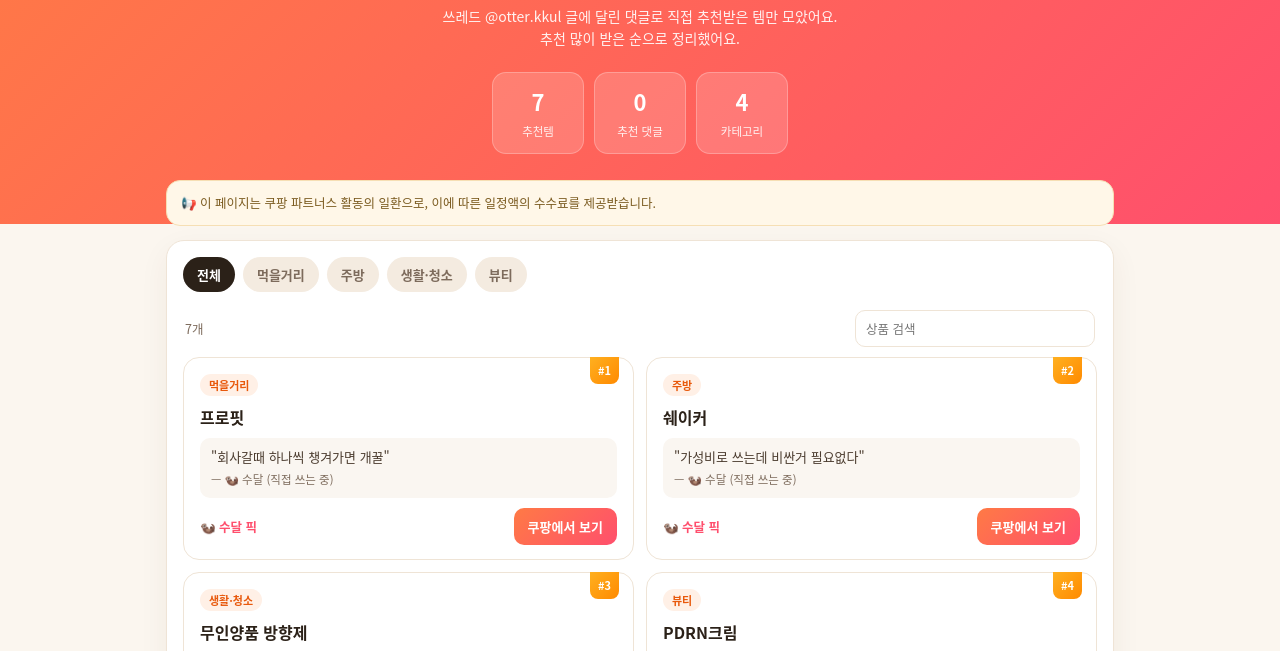
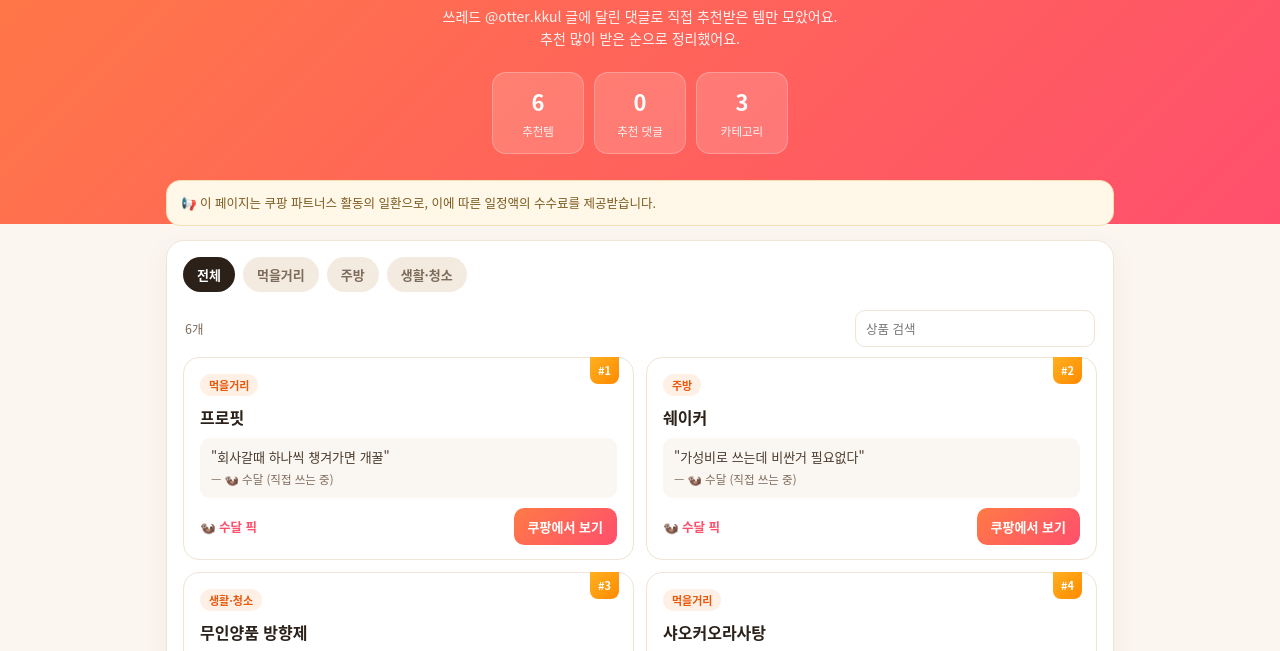
Before and after one commit to mandaaaaaarin/otter.kkul, a plain HTML site: page index.html in a window 1280 px wide. Shown: the part 124-775 px from the top of the page. Drawn offline with Linux system fonts and the light colour scheme.

Commit message:
추천템 페이지 갱신 2026-10-22 13:22

```diff
--- a/index.html
+++ b/index.html
@@ -4,7 +4,7 @@
 <title>수달이 모은 진짜 추천템 · @otter.kkul</title>
 <meta name="description" content="쓰레드 댓글로 직접 추천받은 생활 꿀템 모음 · @otter.kkul">
 <meta property="og:title" content="수달이 모은 진짜 추천템">
-<meta property="og:description" content="쓰레드 댓글로 직접 추천받은 꿀템 7개">
+<meta property="og:description" content="쓰레드 댓글로 직접 추천받은 꿀템 6개">
 <style>
 :root{--bg:#fbf6ef;--card:#fff;--ink:#2b2118;--sub:#7d6b5c;--line:#efe4d6;--o1:#ff7a45;--o2:#ff4f6d;--chip:#f4ebe0;--ok:#16a34a}
 *{box-sizing:border-box;margin:0;padding:0}
@@ -42,7 +42,7 @@
 </style></head><body>
 <section class="hero"><span class="badge">🦦 THREADS 댓글 추천 모음</span>
 <h1>수달이 모은 진짜 추천템</h1><p>쓰레드 @otter.kkul 글에 달린 댓글로 직접 추천받은 템만 모았어요.<br>추천 많이 받은 순으로 정리했어요.</p>
-<div class="stats"><div class="stat"><b>7</b><span>추천템</span></div><div class="stat"><b>0</b><span>추천 댓글</span></div><div class="stat"><b>4</b><span>카테고리</span></div></div></section>
+<div class="stats"><div class="stat"><b>6</b><span>추천템</span></div><div class="stat"><b>0</b><span>추천 댓글</span></div><div class="stat"><b>3</b><span>카테고리</span></div></div></section>
 <main class="wrap">
 <div class="notice">📢 이 페이지는 쿠팡 파트너스 활동의 일환으로, 이에 따른 일정액의 수수료를 제공받습니다.</div>
 <div class="panel">
@@ -54,7 +54,7 @@
 <a href="https://www.threads.com/@otter.kkul" target="_blank" rel="noopener">@otter.kkul 팔로우하고 새 추천템 받아보기</a><br>
 내 댓글이 소개되는 게 싫다면 DM 주세요. 바로 내릴게요.</footer>
 <script>
-const D=[{"n": "프로핏", "c": "먹을거리", "u": "https://link.coupang.com/a/h1t50y6b6a", "k": 0, "q": [{"u": "otter.kkul", "t": "회사갈때 하나씩 챙겨가면 개꿀", "m": true}]}, {"n": "쉐이커", "c": "주방", "u": "https://link.coupang.com/a/h1t0xhATmK", "k": 0, "q": [{"u": "otter.kkul", "t": "가성비로 쓰는데 비싼거 필요없다", "m": true}]}, {"n": "무인양품 방향제", "c": "생활·청소", "u": "https://link.coupang.com/a/h1Okfe3KDc", "k": 0, "q": [{"u": "otter.kkul", "t": "향기 진짜 정신나감, 현관에 두고 사용중, 사시사철 금목서랑 지낼 수 있음, 다른 방향제 안 쓰고 이것만 씀", "m": true}]}, {"n": "PDRN크림", "c": "뷰티", "u": "https://link.coupang.com/a/h1O13vsULY", "k": 0, "q": [{"u": "otter.kkul", "t": "추천해준 사람 복받아라, 쓰고나서 피부 넘 좋아짐", "m": true}]}, {"n": "샤오커오라사탕", "c": "먹을거리", "u": "https://link.coupang.com/a/h1O8fDSVZA", "k": 0, "q": [{"u": "otter.kkul", "t": "원당도 없는데 인간 사료 그 자체, 회사에서 맨날 달고 산다, 따라 산 사람 많음", "m": true}]}, {"n": "정리수납함", "c": "생활·청소", "u": "https://link.coupang.com/a/h1PdT3ZSCq", "k": 0, "q": [{"u": "otter.kkul", "t": "이거 쓰고 화장실 드디어 정리 다 함, 하나만 사서 써도 정리되는 기분", "m": true}]}, {"n": "거꾸로캡", "c": "주방", "u": "https://link.coupang.com/a/h1PpY9FTZA", "k": 0, "q": [{"u": "otter.kkul", "t": "맨날 중심 맞춘다고 난리쳤는데 안 넘어지고 바로 잘 나옴", "m": true}]}],CATS=["먹을거리", "주방", "생활·청소", "뷰티"];let cat="전체";
+const D=[{"n": "프로핏", "c": "먹을거리", "u": "https://link.coupang.com/a/h1t50y6b6a", "k": 0, "q": [{"u": "otter.kkul", "t": "회사갈때 하나씩 챙겨가면 개꿀", "m": true}]}, {"n": "쉐이커", "c": "주방", "u": "https://link.coupang.com/a/h1t0xhATmK", "k": 0, "q": [{"u": "otter.kkul", "t": "가성비로 쓰는데 비싼거 필요없다", "m": true}]}, {"n": "무인양품 방향제", "c": "생활·청소", "u": "https://link.coupang.com/a/h1Okfe3KDc", "k": 0, "q": [{"u": "otter.kkul", "t": "향기 진짜 정신나감, 현관에 두고 사용중, 사시사철 금목서랑 지낼 수 있음, 다른 방향제 안 쓰고 이것만 씀", "m": true}]}, {"n": "샤오커오라사탕", "c": "먹을거리", "u": "https://link.coupang.com/a/h1O8fDSVZA", "k": 0, "q": [{"u": "otter.kkul", "t": "원당도 없는데 인간 사료 그 자체, 회사에서 맨날 달고 산다, 따라 산 사람 많음", "m": true}]}, {"n": "정리수납함", "c": "생활·청소", "u": "https://link.coupang.com/a/h1PdT3ZSCq", "k": 0, "q": [{"u": "otter.kkul", "t": "이거 쓰고 화장실 드디어 정리 다 함, 하나만 사서 써도 정리되는 기분", "m": true}]}, {"n": "거꾸로캡", "c": "주방", "u": "https://link.coupang.com/a/h1PpY9FTZA", "k": 0, "q": [{"u": "otter.kkul", "t": "맨날 중심 맞춘다고 난리쳤는데 안 넘어지고 바로 잘 나옴", "m": true}]}],CATS=["먹을거리", "주방", "생활·청소"];let cat="전체";
 const esc=s=>String(s).replace(/[&<>"]/g,c=>({"&":"&amp;","<":"&lt;",">":"&gt;",'"':"&quot;"}[c]));
 function draw(){const q=document.getElementById("q").value.trim().toLowerCase();
  const rows=D.map((d,i)=>({...d,r:i+1})).filter(d=>(cat==="전체"||d.c===cat)&&(!q||d.n.toLowerCase().includes(q)));
```
